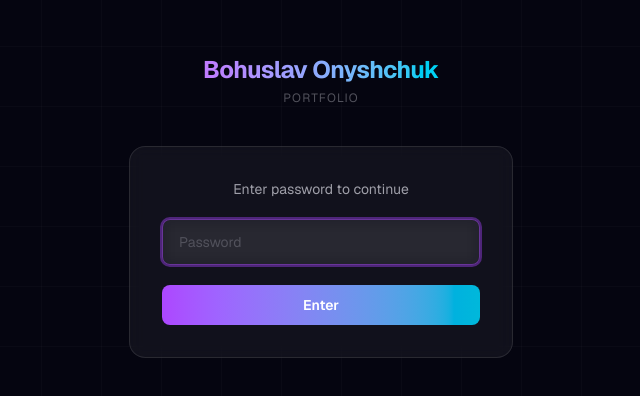
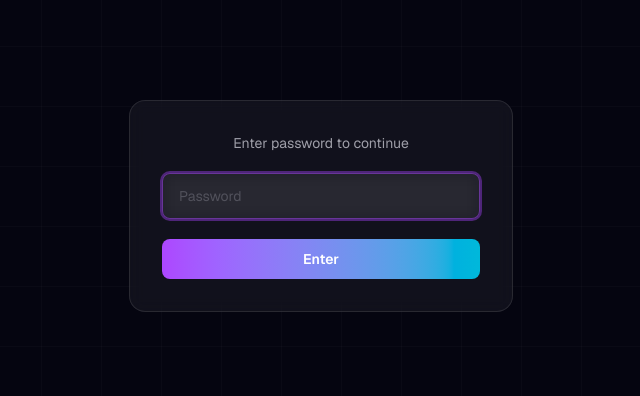
Before and after one commit to BohuslavO/portfolio, a Next.js app: page / in a window 1280 px wide. Shown: the part 194-590 px from the top of the page, without its empty margins (319-959 px from the left). Built offline with nearby package versions, Linux system fonts and the light colour scheme.

Commit message:
Remove name from password gate screen

```diff
--- a/components/PasswordGate.tsx
+++ b/components/PasswordGate.tsx
@@ -42,16 +42,6 @@ export default function PasswordGate({ children }: { children: React.ReactNode }
       />
 
       <div className="relative w-full max-w-sm">
-        {/* Name */}
-        <h1 className="mb-1 text-center text-2xl font-bold tracking-tight">
-          <span className="bg-gradient-to-r from-purple-400 to-cyan-400 bg-clip-text text-transparent">
-            Bohuslav Onyshchuk
-          </span>
-        </h1>
-        <p className="mb-10 text-center text-xs text-zinc-600 tracking-widest uppercase">
-          Portfolio
-        </p>
-
         {/* Card */}
         <div className="rounded-2xl border border-white/10 bg-white/5 p-8 backdrop-blur-sm">
           <p className="mb-5 text-center text-sm text-zinc-400">Enter password to continue</p>
```
